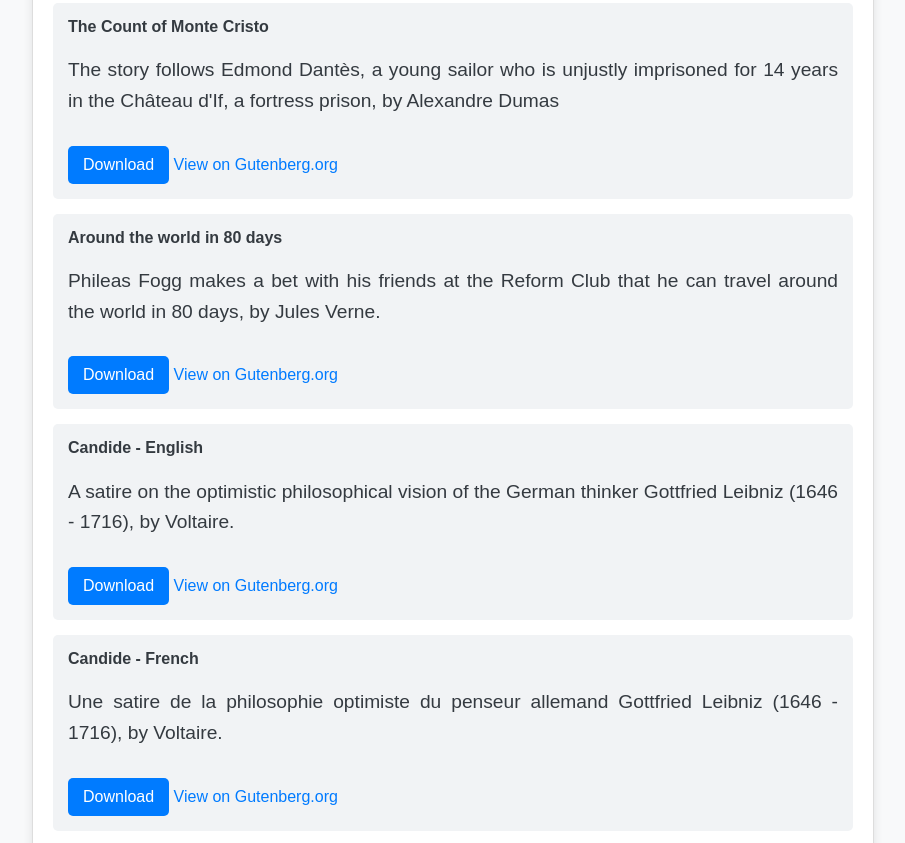
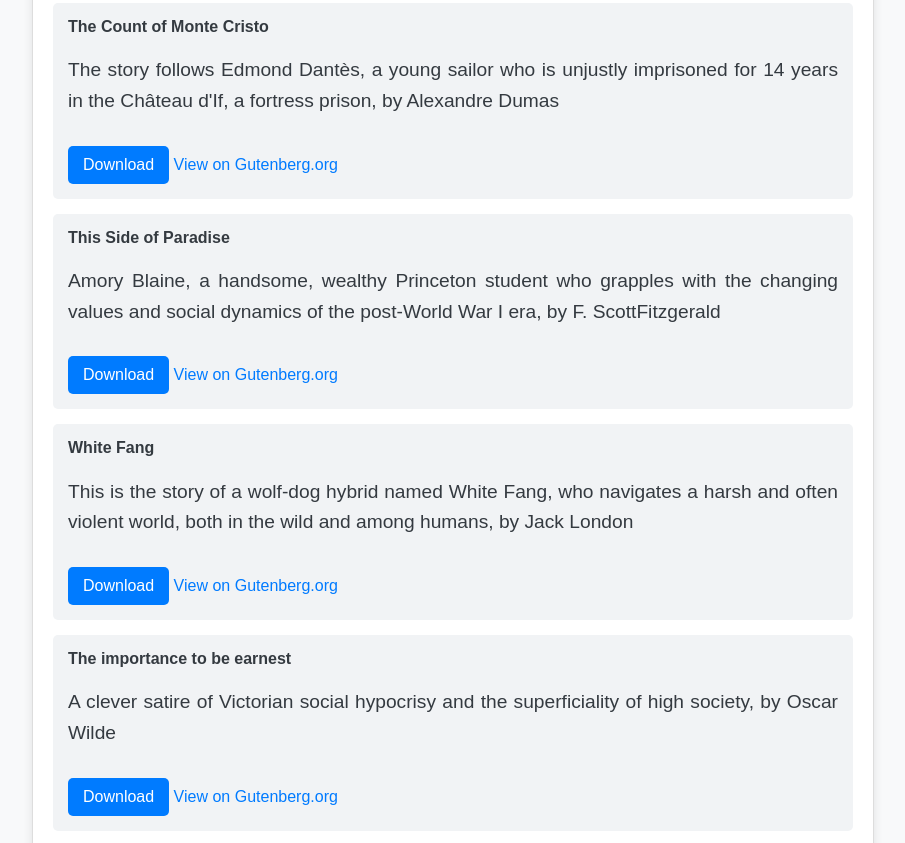
Before and after one commit to ivairosouza/Free-Books-in-HTML, a plain HTML site: page docs/index.html in a window 1280 px wide. Shown: the part 976-1819 px from the top of the page, without its empty margins (187-1092 px from the left). Drawn offline with Linux system fonts and the light colour scheme.

Commit message:
Updating index.html

```diff
--- a/docs/index.html
+++ b/docs/index.html
@@ -102,6 +102,24 @@
         <a class="btn" href="https://raw.githubusercontent.com/ivairosouza/Free-Books-in-HTML/main/TheCountOfMonteCristo.zip" download>Download</a>
         <a href="https://www.gutenberg.org/ebooks/1184" target="_blank">View on Gutenberg.org</a>
       </li>
+        <li>
+        <strong>This Side of Paradise</strong>
+        <p>Amory Blaine, a handsome, wealthy Princeton student who grapples with the changing values and social dynamics of the post-World War I era, by F. ScottFitzgerald</p>
+        <a class="btn" href="https://raw.githubusercontent.com/ivairosouza/Free-Books-in-HTML/main/ThisSideOfParadise-by-F-ScottFitzgerald.zip" download>Download</a>
+        <a href="https://www.gutenberg.org/ebooks/805" target="_blank">View on Gutenberg.org</a>
+      </li>
+      <li>
+        <strong>White Fang</strong>
+        <p>This is the story of a wolf-dog hybrid named White Fang, who navigates a harsh and often violent world, both in the wild and among humans, by Jack London</p>
+        <a class="btn" href="https://raw.githubusercontent.com/ivairosouza/Free-Books-in-HTML/main/WhiteFang-by-JackLondon.zip" download>Download</a>
+        <a href="https://www.gutenberg.org/ebooks/910" target="_blank">View on Gutenberg.org</a>
+      </li>
+        <li>
+        <strong>The importance to be earnest</strong>
+        <p>A clever satire of Victorian social hypocrisy and the superficiality of high society, by Oscar Wilde</p>
+        <a class="btn" href="https://raw.githubusercontent.com/ivairosouza/Free-Books-in-HTML/main/TheImportanceToBeEarnest-byOscarWilde.zip" download>Download</a>
+        <a href="https://www.gutenberg.org/ebooks/805" target="_blank">View on Gutenberg.org</a>
+      </li>
       <li>
         <strong>Around the world in 80 days</strong>
         <p>Phileas Fogg makes a bet with his friends at the Reform Club that he can travel around the world in 80 days, by Jules Verne.</p>
@@ -133,13 +151,13 @@
         <a href="https://www.gutenberg.org/ebooks/514" target="_blank">View on Gutenberg.org</a>
       </li>
       <li>
-        <strong>Margery Daw</strong>
+        <strong>Sister Carrie</strong>
         <p>The story of Carrie Meeber who leaves her small town in Wisconsin to live with her married sister in Chicago, by Theodore Dreiser.</p>
         <a class="btn" href="https://raw.githubusercontent.com/ivairosouza/Free-Books-in-HTML/main/SisterCarrie.zip" download>Download</a>
         <a href="https://www.gutenberg.org/ebooks/233" target="_blank">View on Gutenberg.org</a>
       </li>
       <li>
-        <strong>Sister Carrie</strong>
+        <strong>Margery Daw</strong>
         <p>In Margery Daw, Bertha M. Clay explores themes of love, loss, and social class through the story of a young girl whose mother dies in a railroad accident.</p>
         <a class="btn" href="https://raw.githubusercontent.com/ivairosouza/Free-Books-in-HTML/main/MargeryDaw.zip" download>Download</a>
         <a href="https://www.gutenberg.org/ebooks/74956" target="_blank">View on Gutenberg.org</a>
@@ -227,6 +245,12 @@
     <p>Robert Louis Stevenson's legendary tale of pirates, treasure maps, and adventure on the high seas.</p>
     <a class="btn" href="https://raw.githubusercontent.com/ivairosouza/Free-Books-in-HTML/main/TheTreasureIsland.zip" download>Download</a>
     <a href="https://www.gutenberg.org/ebooks/120" target="_blank">View on Gutenberg.org</a>
+  </li>
+    <li>
+    <strong> Gulliver's Travels </strong>
+    <p>The adventures of Gulliver, traveling into several nations around the world. by Jonathan Swift</p>
+    <a class="btn" href="https://raw.githubusercontent.com/ivairosouza/Free-Books-in-HTML/main/GulliversTravels-by-JonathanSwift.zip" download>Download</a>
+    <a href="https://www.gutenberg.org/ebooks/829" target="_blank">View on Gutenberg.org</a>
   </li>
   <li>
     <strong>Three Stories & Ten Poems</strong>
```
Also changed, not shown: 4 other files.
